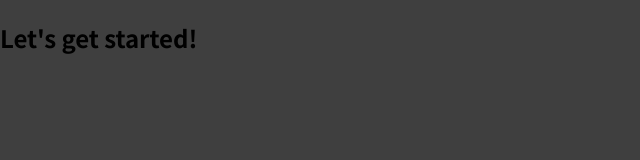
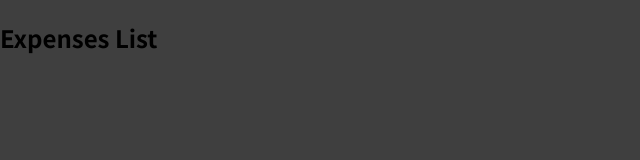
Before and after one commit to Reivah/React-Expenses, a JavaScript app: page / in a window 1280 px wide. Shown: the top 160 px of the page, without its empty margins (0-640 px from the left). Built offline with nearby package versions, Linux system fonts and the light colour scheme.

Commit message:
added files

```diff
--- a/src/App.js
+++ b/src/App.js
@@ -1,7 +1,7 @@
 function App() {
   return (
     <div>
-      <h2>Let's get started!</h2>
+      <h2>Expenses List</h2>
     </div>
   );
 }
```
Also changed, not shown: 1 other file (tests, documents, lock files or other folders).
